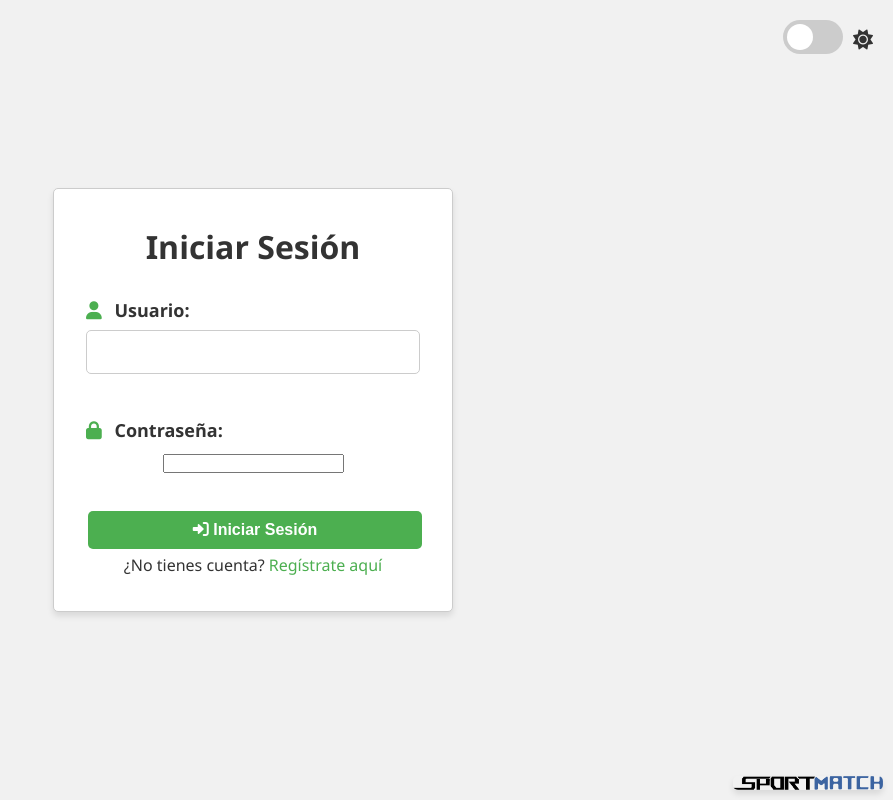
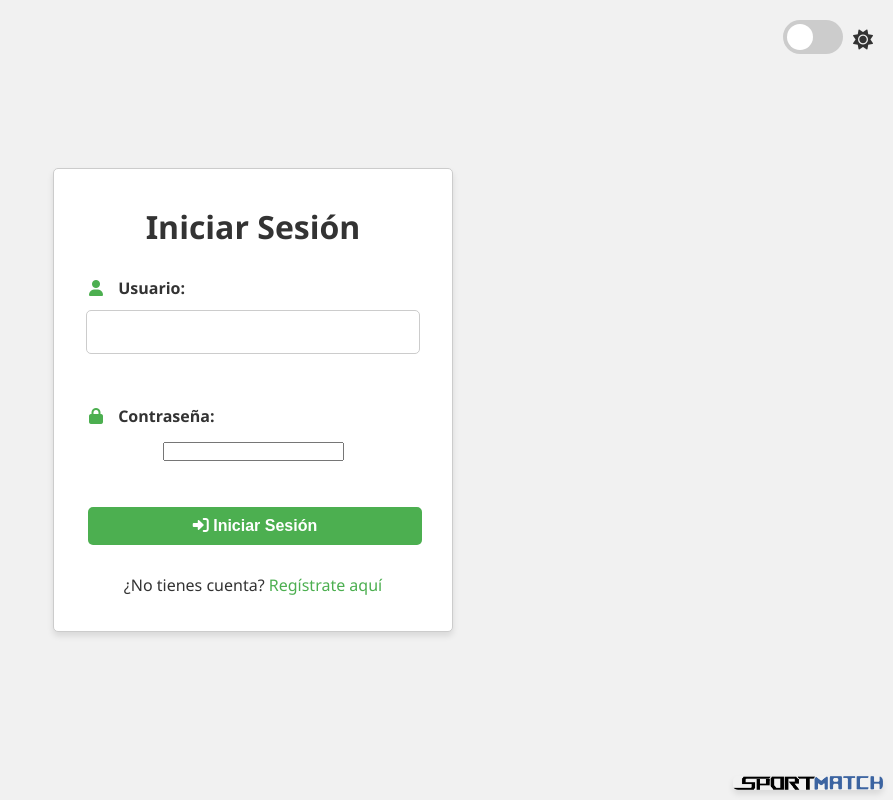
Before and after one commit to JJrendon29/SportMatch, a Flask app: page /login in a window 1280 px wide. Shown: the whole page, without its empty margins (387-1280 px from the left). Run offline with Flask 3, Linux system fonts and the light colour scheme.

Commit message:
Separacion html y css

```diff
--- /dev/null
+++ b/static/login-styles.css
@@ -0,0 +1,97 @@
+/* === MENSAJES DE ALERTA === */
+.alert {
+    padding: 12px 15px;
+    margin-bottom: 20px;
+    border: 1px solid transparent;
+    border-radius: 4px;
+    font-size: 14px;
+    font-weight: 500;
+    display: block;
+}
+
+.alert-success {
+    background-color: #d4edda;
+    border-color: #c3e6cb;
+    color: #155724;
+}
+
+.alert-danger {
+    background-color: #f8d7da;
+    border-color: #f5c6cb;
+    color: #721c24;
+}
+
+/* === FORMULARIO === */
+.form-group {
+    margin-bottom: 1.5rem;
+}
+
+.form-group label {
+    display: block;
+    margin-bottom: 8px;
+    font-weight: 600;
+    color: var(--text-color);
+    font-size: 16px;
+}
+
+.form-group label i {
+    margin-right: 8px;
+    color: var(--primary-color);
+    width: 20px;
+    text-align: center;
+}
+
+/* === ENLACES === */
+.login-form a {
+    color: var(--primary-color);
+    text-decoration: none;
+    font-weight: 500;
+    transition: all 0.3s ease;
+}
+
+.login-form a:hover {
+    text-decoration: underline;
+    color: var(--primary-hover);
+}
+
+/* === UTILIDADES === */
+.text-center {
+    text-align: center;
+}
+
+.mt-3 {
+    margin-top: 1.5rem;
+}
+
+/* === TEMA OSCURO === */
+body.dark-theme .alert-success {
+    background-color: #1e3a2a;
+    border-color: #2d5a3d;
+    color: #75d6a3;
+}
+
+body.dark-theme .alert-danger {
+    background-color: #3a1e1e;
+    border-color: #5a2d2d;
+    color: #f5a6a6;
+}
+
+body.dark-theme .form-group label {
+    color: #e0e0e0;
+}
+
+/* === RESPONSIVO === */
+@media (max-width: 480px) {
+    .alert {
+        padding: 10px 12px;
+        font-size: 13px;
+    }
+
+    .form-group {
+        margin-bottom: 1.2rem;
+    }
+
+    .form-group label {
+        font-size: 15px;
+    }
+}
--- a/templates/login.html
+++ b/templates/login.html
@@ -6,6 +6,7 @@
     <title>Iniciar Sesión - SportMatch</title>
     <link rel="stylesheet" href="{{ url_for('static', filename='styles.css') }}">
     <link rel="stylesheet" href="{{ url_for('static', filename='theme-switch.css') }}">
+    <link rel="stylesheet" href="{{ url_for('static', filename='login-styles.css') }}">
     <link rel="stylesheet" href="https://cdnjs.cloudflare.com/ajax/libs/font-awesome/6.0.0-beta3/css/all.min.css">
     <script src="{{ url_for('static', filename='theme-switch.js') }}" defer></script>
 </head>
@@ -69,65 +70,5 @@
             id="site-logo"
         >
     </div>
-
-    <style>
-        /* Estilos específicos para el login */
-        .alert {
-            padding: 10px;
-            margin-bottom: 15px;
-            border-radius: 4px;
-            font-size: 14px;
-        }
-
-        .alert-success {
-            background-color: #d4edda;
-            border: 1px solid #c3e6cb;
-            color: #155724;
-        }
-
-        .alert-danger {
-            background-color: #f8d7da;
-            border: 1px solid #f5c6cb;
-            color: #721c24;
-        }
-
-        .form-group {
-            margin-bottom: 1rem;
-        }
-
-        .form-group label {
-            display: block;
-            margin-bottom: 5px;
-            font-weight: 600;
-            color: var(--text-color);
-        }
-
-        .form-group label i {
-            margin-right: 8px;
-            color: var(--primary-color);
-        }
-
-        .login-form a {
-            color: var(--primary-color);
-            text-decoration: none;
-        }
-
-        .login-form a:hover {
-            text-decoration: underline;
-        }
-
-        /* Tema oscuro para mensajes */
-        body.dark-theme .alert-success {
-            background-color: #1e3a2a;
-            border-color: #2d5a3d;
-            color: #75d6a3;
-        }
-
-        body.dark-theme .alert-danger {
-            background-color: #3a1e1e;
-            border-color: #5a2d2d;
-            color: #f5a6a6;
-        }
-    </style>
 </body>
 </html>
```
